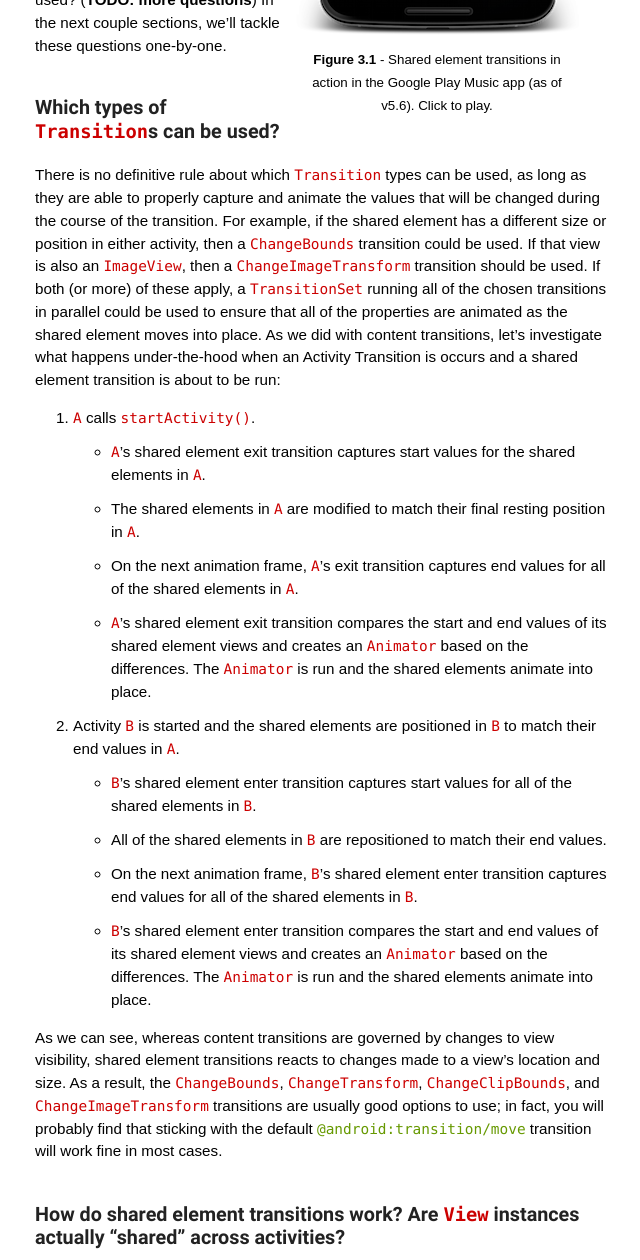
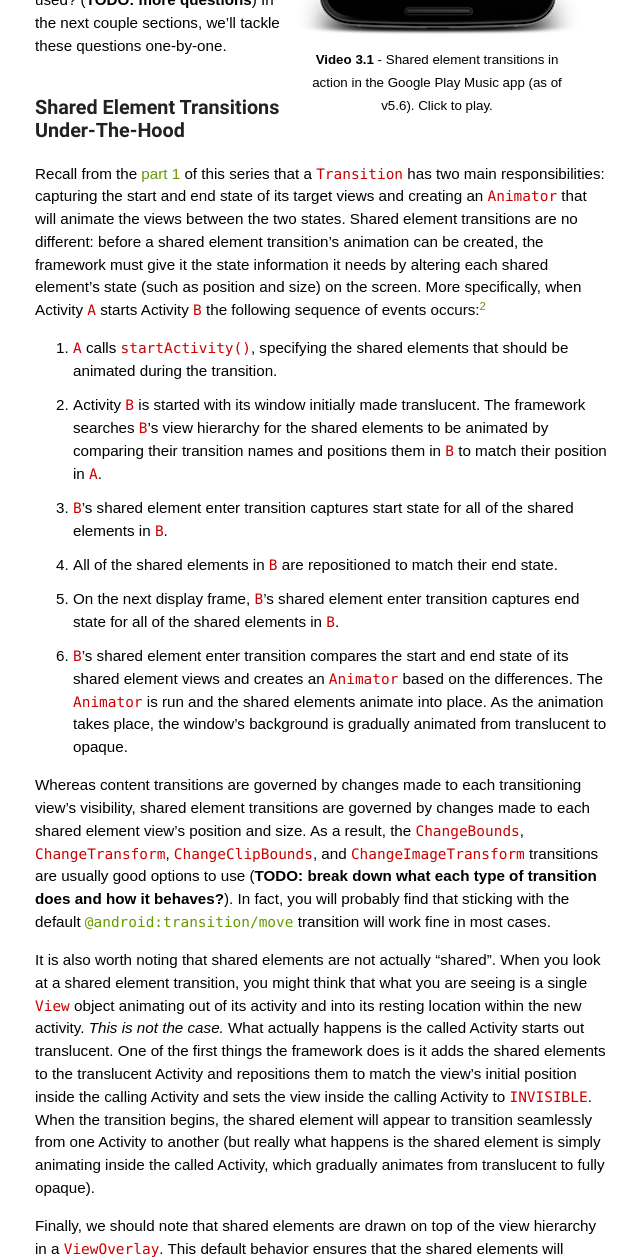
Before and after one commit to alexjlockwood/AndroidDesignPatterns, a Jekyll site: the page built from _posts/2014-12-16-activity-fragment-shared-element-transitions-part3.md, in a window 1280 px wide and 1400 px high, scrolled down 1324 px, cut to the strip 140-1400 px from the top of the window. Shown: the whole strip, without its empty margins (249-889 px from the left). Built offline with Jekyll 4.4.1, drawn with Linux system fonts in a browser that asks for light colours; some web fonts are replaced; Markdown is read by kramdown in place of the engine named in the settings; comment, search, counter and statistics services are not loaded; some of the changed text lies outside the part shown.

Commit message:
modified shared elements post

```diff
--- a/_posts/2014-12-16-activity-fragment-shared-element-transitions-part3.md
+++ b/_posts/2014-12-16-activity-fragment-shared-element-transitions-part3.md
@@ -35,7 +35,7 @@ A _shared element transition_ determines how the shared views&mdash;also called
   </video>
   </div>
   <div style="font-size:10pt;margin-left:20px;margin-bottom:30px">
-    <p class="img-caption" style="margin-top:3px;margin-bottom:10px;text-align: center;"><strong>Figure 3.1</strong> - Shared element transitions in action in the Google Play Music app (as of v5.6). Click to play.</p>
+    <p class="img-caption" style="margin-top:3px;margin-bottom:10px;text-align: center;"><strong>Video 3.1</strong> - Shared element transitions in action in the Google Play Music app (as of v5.6). Click to play.</p>
   </div>
 </div>
 
@@ -43,32 +43,24 @@ As an example, **Video 3.1** illustrates how shared element transitions are used
 
 So far our analysis of shared element transitions has only scratched the surface; several important questions still remain. How are shared element transitions triggered under-the-hood? Which types of `Transition` objects can be used? (**TODO: more questions**) In the next couple sections, we'll tackle these questions one-by-one.
 
-### Which types of `Transition`s can be used?
+### Shared Element Transitions Under-The-Hood
 
-There is no definitive rule about which `Transition` types can be used, as long as they are able to properly capture and animate the values that will be changed during the course of the transition. For example, if the shared element has a different size or position in either activity, then a `ChangeBounds` transition could be used. If that view is also an `ImageView`, then a `ChangeImageTransform` transition should be used. If both (or more) of these apply, a `TransitionSet` running all of the chosen transitions in parallel could be used to ensure that all of the properties are animated as the shared element moves into place.
-As we did with content transitions, let's investigate what happens under-the-hood when an Activity Transition is occurs and a shared element transition is about to be run:
+Recall from the [part 1][part1] of this series that a `Transition` has two main responsibilities: capturing the start and end state of its target views and creating an `Animator` that will animate the views between the two states. Shared element transitions are no different: before a shared element transition's animation can be created, the framework must give it the state information it needs by altering each shared element's state (such as position and size) on the screen. More specifically, when Activity `A` starts Activity `B` the following sequence of events occurs:<sup><a href="#footnote2" id="ref2">2</a></sup>
 
-1. `A` calls `startActivity()`.
-    * `A`'s shared element exit transition captures start values for the shared elements in `A`.
-    * The shared elements in `A` are modified to match their final resting position in `A`.
-    * On the next animation frame, `A`'s exit transition captures end values for all of the shared elements in `A`.
-    * `A`'s shared element exit transition compares the start and end values of its shared element views and creates an `Animator` based on the differences. The `Animator` is run and the shared elements animate into place.
-2. Activity `B` is started and the shared elements are positioned in `B` to match their end values in `A`.
-    * `B`'s shared element enter transition captures start values for all of the shared elements in `B`.
-    * All of the shared elements in `B` are repositioned to match their end values.
-    * On the next animation frame, `B`'s shared element enter transition captures end values for all of the shared elements in `B`.
-    * `B`'s shared element enter transition compares the start and end values of its shared element views and creates an `Animator` based on the differences. The `Animator` is run and the shared elements animate into place.
+1. `A` calls `startActivity()`, specifying the shared elements that should be animated during the transition.
+2. Activity `B` is started with its window initially made translucent. The framework searches `B`'s view hierarchy for the shared elements to be animated by comparing their transition names and positions them in `B` to match their position in `A`.
+3. `B`'s shared element enter transition captures start state for all of the shared elements in `B`.
+4. All of the shared elements in `B` are repositioned to match their end state.
+5. On the next display frame, `B`'s shared element enter transition captures end state for all of the shared elements in `B`.
+6. `B`'s shared element enter transition compares the start and end state of its shared element views and creates an `Animator` based on the differences. The `Animator` is run and the shared elements animate into place. As the animation takes place, the window's background is gradually animated from translucent to opaque.
 
-As we can see, whereas content transitions are governed by changes to view visibility, shared element transitions reacts to changes made to a view's location and size. As a result, the `ChangeBounds`, `ChangeTransform`, `ChangeClipBounds`, and `ChangeImageTransform` transitions are usually good options to use; in fact, you will probably find that sticking with the default [`@android:transition/move`][Move] transition will work fine in most cases.
+Whereas content transitions are governed by changes made to each transitioning view's visibility, shared element transitions are governed by changes made to each shared element view's position and size. As a result, the `ChangeBounds`, `ChangeTransform`, `ChangeClipBounds`, and `ChangeImageTransform` transitions are usually good options to use (**TODO: break down what each type of transition does and how it behaves?**). In fact, you will probably find that sticking with the default [`@android:transition/move`][Move] transition will work fine in most cases.
 
-### How do shared element transitions work? Are `View` instances actually "shared" across activities?
+It is also worth noting that shared elements are not actually "shared". When you look at a shared element transition, you might think that what you are seeing is a single `View` object animating out of its activity and into its resting location within the new activity. _This is not the case._ What actually happens is the called Activity starts out translucent. One of the first things the framework does is it adds the shared elements to the translucent Activity and repositions them to match the view’s initial position inside the calling Activity and sets the view inside the calling Activity to `INVISIBLE`. When the transition begins, the shared element will appear to transition seamlessly from one Activity to another (but really what happens is the shared element is simply animating inside the called Activity, which gradually animates from translucent to fully opaque).
 
-Shared elements are not actually "shared". When you look at a shared element transition, you might think that what you are seeing is a single `View` object animating out of its activity and into its resting location within the new activity. _This is not the case._ What actually happens is the called Activity starts out translucent. One of the first things the framework does is it adds the shared elements to the translucent Activity and repositions them to match the view’s initial position inside the calling Activity and sets the view inside the calling Activity to `INVISIBLE`. When the transition begins, the shared element will appear to transition seamlessly from one Activity to another (but really what happens is the shared element is simply animating inside the called Activity, which gradually animates from translucent to fully opaque).
+Finally, we should note that shared elements are drawn on top of the view hierarchy in a `ViewOverlay`. This default behavior ensures that the shared elements will always be the central focus of the Activity transition, as it makes it impossible for non-shared elements&mdash;in both the called and calling Activity's view hierarchies&mdash;to accidentally draw on top of the views that are being shared across Activities. This default behavior can be disabled in your theme's XML or programatically by calling [`Window#setSharedElementsUseOverlay(false)`][setSharedElementsUseOverlay]. **TODO: also discuss the potential side-effects of disabling the overlay? Link to G+ post about covering up the system UI?**
 
-By default, shared elements are drawn on top of the view hierarchy in a `ViewOverlay`. This default behavior ensures that the shared elements will always be the central focus of the Activity transition, as it makes it impossible for non-shared elements&mdash;in both the called and calling Activity's view hierarchies&mdash;to accidentally draw on top of the views that are being shared across Activities. This default behavior can be disabled in your theme's XML or programatically by calling [`Window#setSharedElementsUseOverlay(false)`][setSharedElementsUseOverlay]. **TODO: also discuss the potential side-effects of disabling the overlay? Link to G+ post about covering up the system UI?**
-
-
-### My shared elements jump or disappear when the transition starts. What do I do?
+### Postponing Shared Element Transitions
 
 While there are several reasons why a transition might glitch, the most common reason is that your transition started before the shared element's start values were properly set. The activity's view hierarchy must finish its layout before the transition begins. If the transition begins before then, the transition will not have all of the information it needs to perform the animation (i.e. the start and/or end values will be missing), and the transition will appear to break. To get around this, a common pattern will be to postpone the activity’s transition by calling [`postponeEnterTransition()`][postponeEnterTransition]. When you know for certain that the activity has finished its layout, simply call [`startPostponedEnterTransition()`][startPostponedEnterTransition]. A good place to call this method is in an `onPreDraw` listener. For example,
 
@@ -89,19 +81,27 @@ where `view` is a `View` that might take a couple extra layout passes before its
 
 **TODO: talk about how fragment transitions can be postponed?**
 
-### How can I further customize shared element transitions?
+### Creating Advanced Transitions Using a `SharedElementCallback`
 
 You can further customize your shared element transitions by setting a [`SharedElementCallback`][SharedElementCallback]. Understanding the SharedElementCallback class will be important if you want to implement custom Transitions that are more complicated than simply moving an image from one location to another. In particular, the following three callback methods are very important to understand when writing more complex shared element transitions:
 
 * `onMapSharedElements()` lets you adjust the mapping of shared element names to Views. **TODO: more detail.**
 * `onSharedElementStart()` and `onSharedElementEnd()` let you adjust view properties in your layout immediately before the transitions capture their start and end values respectively. **TODO: more detail.**
 
-### Recap
+### Conclusion
 
-**TODO: recap**
+Overall, this post presented **(three?)** important points:
+
+1. asdf
+2. asdf
+3. asdf
+
+As always, thanks for reading! Feel free to leave a comment if you have any questions, and don't forget to +1 and/or share this blog post if you found it helpful!
 
 <hr class="footnote-divider"/>
-<sup id="footnote1">1</sup> For Activity Transitions, additional animations may also be specified using the `setSharedElementExitTransition()` and `setSharedElementReenterTransition()` methods. An example illustrating when it might make sense to specify an exit or reenter shared element transition is given in [this blog post][SharedElementExitReenterBlogPost]. For an explanation of why these two methods are not available for Fragment transitions, see the comments on George Mount's StackOverflow answer [here][StackOverflowExitReenterTransitions]. <a href="#ref1" title="Jump to footnote 1.">&#8617;</a>
+<sup id="footnote1">1</sup> For Activity Transitions, additional animations may also be specified using the `setSharedElementExitTransition()` and `setSharedElementReenterTransition()` methods. By default, the activity window's exit and reenter shared element transitions are `null`. An example illustrating when it might make sense to specify an exit or reenter shared element transition is given in [this blog post][SharedElementExitReenterBlogPost]. For an explanation of why these two methods are not available for Fragment transitions, see the comments on George Mount's StackOverflow answer [here][StackOverflowExitReenterTransitions]. <a href="#ref1" title="Jump to footnote 1.">&#8617;</a>
+
+<sup id="footnote2">2</sup> **TODO: footnote that talks about the shared element exit transition in-depth... i.e. in between step 1 and 2 the framework will run the exit shared element transition** <a href="#ref2" title="Jump to footnote 2.">&#8617;</a>
 
   [setSharedElementExitTransition]: https://developer.android.com/reference/android/view/Window.html#setSharedElementExitTransition(android.transition.Transition)
   [setSharedElementEnterTransition]: https://developer.android.com/reference/android/view/Window.html#setSharedElementEnterTransition(android.transition.Transition)
```
Also changed, not shown: other parts of _posts/2014-12-16-activity-fragment-shared-element-transitions-part3.md (+1 -1 lines).
